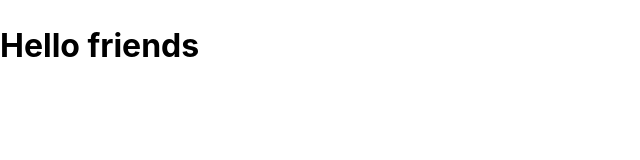
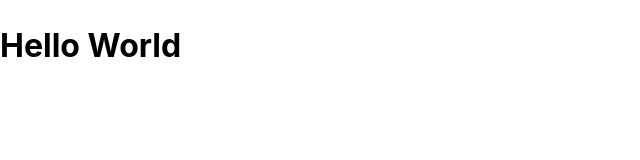
Before and after one commit to panatyuki/Course-Flow, a React (Vite) app: page / in a window 1280 px wide. Shown: the top 160 px of the page, without its empty margins (0-640 px from the left). Built offline with nearby package versions, Linux system fonts and the light colour scheme.

Commit message:
feat: added routing to App.jsx

```diff
--- a/package.json
+++ b/package.json
@@ -4,7 +4,7 @@
   "version": "0.0.0",
   "engines": {
     "node": ">=20.0.0"
-   },
+  },
   "type": "module",
   "scripts": {
     "dev": "vite",
--- a/src/App.jsx
+++ b/src/App.jsx
@@ -1,10 +1,13 @@
 import './App.css';
-
+import { Routes, Route } from 'react-router-dom';
+import HomePage from './pages/HomePage';
 
 export default function App() {
   return (
     <>
-      <h1>Hello friends</h1>
+      <Routes>
+        <Route path="/" element={<HomePage/>} />
+      </Routes>
     </>
   );
 }
--- /dev/null
+++ b/src/pages/HomePage.jsx
@@ -0,0 +1,8 @@
+function HomePage() {
+  return (
+    <div>
+      <h1>Hello World</h1>
+    </div>
+  );
+}
+export default HomePage;
```
Also changed, not shown: .eslintrc.cjs.
